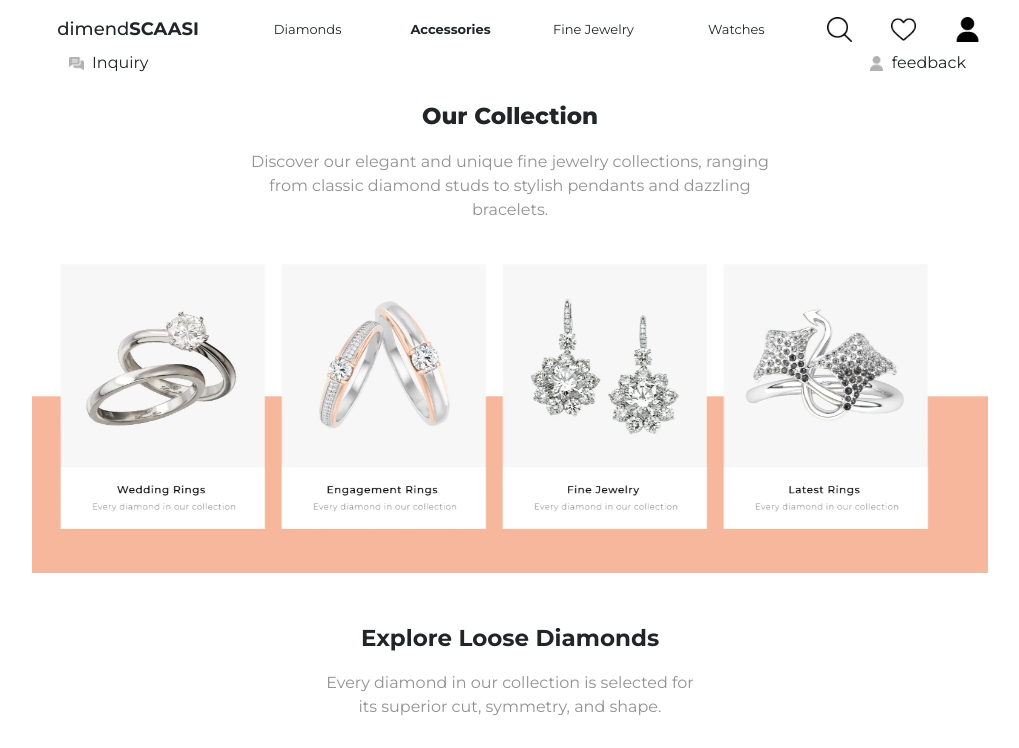
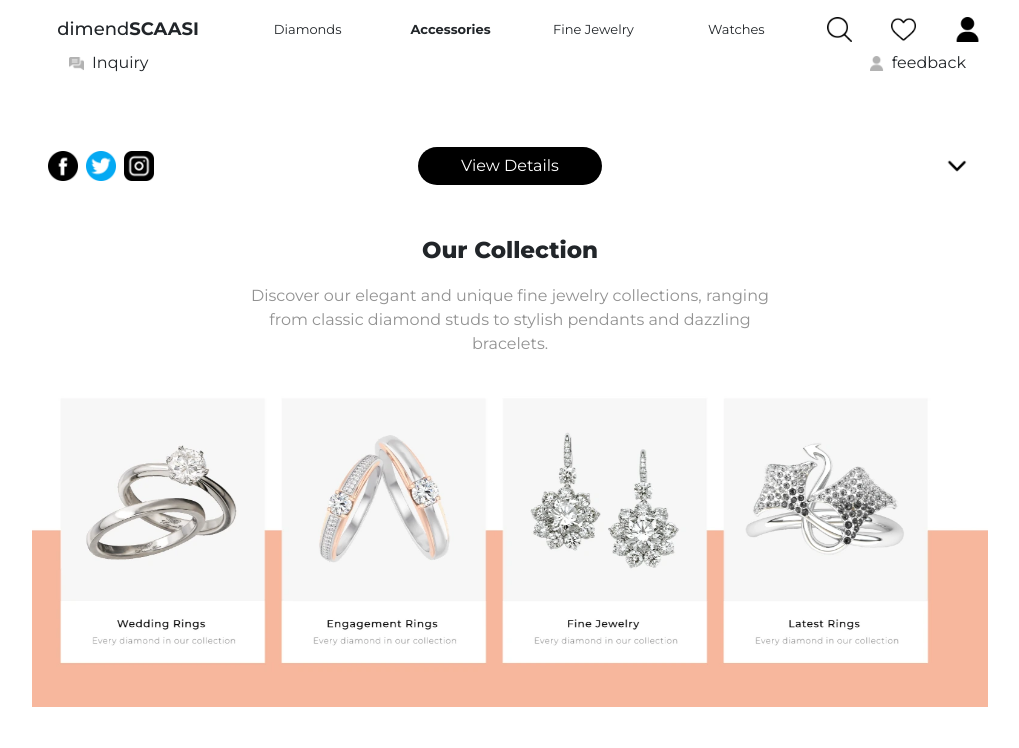
Before and after one commit to aarushgoell/key1, a plain HTML site: page index.html in a window 1280 px wide. Shown: the top 748 px of the page, without its empty margins (130-1149 px from the left). Drawn offline with nearby package versions, Linux system fonts and the light colour scheme.

Commit message:
added ring line

```diff
--- a/index.html
+++ b/index.html
@@ -234,6 +234,33 @@
         </div>
       </div>
     </header>
+
+    <section class="ring-sec my-5">
+      <div class="container-fluid">
+        <div class="container">
+
+
+
+          <div class="row align-items-center px-3">
+              <div class="col-md-3 d-flex gap-2 d-md-flex d-none">
+                <div style="width: 30px; height: 30px;"><img src="./images/social/facebook.webp" alt="fbimg" class="img-fluid" ></div>
+                <div style="width: 30px; height: 30px;"><img src="./images/social/twitter.webp" alt="twtimg" class="img-fluid"></div>
+                <div style="width: 30px; height: 30px;"><img src="./images/social/instagram.webp" alt="instimg" class="img-fluid"></div>
+              </div>
+              <div class="col-4 d-md-none d-flex justify-content-end">
+                 <div style="width: 30px; height: 30px;"><img src="./images/social/arrow.webp" alt="instimg" class="img-fluid"></div>
+              </div>
+              <div class="col-md-6 d-flex justify-content-md-center col-8">
+                  <div style="background-color: black; color: white; padding: 7px 43px; border-radius: 40px; text-align: center;">View Details</div>
+              </div>
+              <div class="col-md-3 d-flex justify-content-end d-md-flex d-none">
+                <div style="width: 30px; height: 30px;"><img src="./images/navbar/down.webp" alt="instimg" class="img-fluid"></div>
+              </div>
+          </div>
+        </div>
+      </div>
+
+    </section>
 
     <section class="Ourcollection">
       <div class="container-fluid g-0">
@@ -563,24 +590,6 @@
 
     <script>
       $(document).ready(function () {
-        // $(".owl-carousel").owlCarousel({
-        //   loop: true,
-        //   margin: 10,
-        //   nav: true,
-        //   dots: true,
-        //   rtl: true,
-        //   responsive: {
-        //     600: {
-        //       items: 3,
-        //     },
-        //     700: {
-        //       items: 5,
-        //     },
-        //     1000: {
-        //       items: 7,
-        //     },
-        //   },
-        // });
 
         var owl = $(".owl-carousel");
 
@@ -588,29 +597,23 @@
           loop: true,
           margin: 10,
           nav: false,
-          dots: false, // hide default dots
+          dots: false,
           responsive: {
             0: { items: 3 },
             600: { items: 5 },
             1000: { items: 7 },
           },
         });
-
-        // ✅ Create custom dots dynamically based on number of items
         var totalItems = owl.find(".item").length;
         for (let i = 0; i < totalItems; i++) {
           $(".custom-dots").append(
             '<button class="custom-dot" data-slide="' + i + '">•</button>'
           );
         }
-
-        // ✅ Click on custom dot
         $(".custom-dots").on("click", ".custom-dot", function () {
           var index = $(this).data("slide");
           owl.trigger("to.owl.carousel", [index, 300]);
         });
-
-        // ✅ Update active dot on slide change
         owl.on("changed.owl.carousel", function (event) {
           var count = event.item.count;
           var index =
@@ -621,8 +624,8 @@
           $('.custom-dot[data-slide="' + index + '"]').addClass("active");
         });
 
-        // ✅ Mark the first dot active initially
         $(".custom-dot").first().addClass("active");
+
       });
     </script>
   </body>
```
Also changed, not shown: css/style.css (line endings or trailing spaces), images/Rings/Leftring.webp (added), images/Rings/MiddleRing.webp (added), images/Rings/Rightrind.webp (added), images/social/arrow.webp (added), images/social/facebook.webp (added), images/social/instagram.webp (added), images/social/twitter.webp (added).
